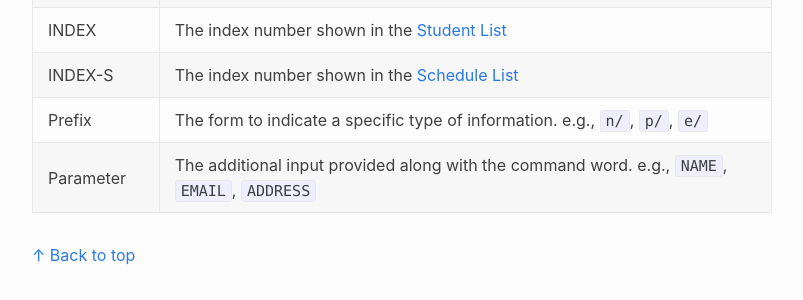
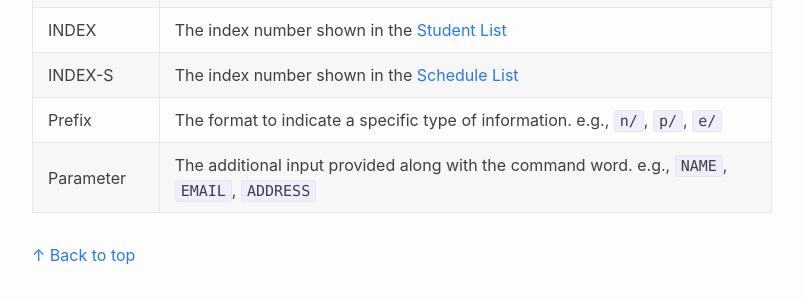
Before and after one commit to AY2223S1-CS2103T-T09-4/tp-clone-for-cs2101UG, a Jekyll site: the page built from docs/UserGuide_CS2101.md, in a window 1280 px wide and 900 px high, scrolled down 30595 px. Shown: the part 150-450 px from the top of the window, without its empty margins (238-1041 px from the left). Built offline with Jekyll 4.4.1, drawn with Linux system fonts in a browser that asks for light colours; our own code applies the rules of GitHub Pages for plain Markdown files.

Commit message:
Fix naming

```diff
--- a/docs/UserGuide_CS2101.md
+++ b/docs/UserGuide_CS2101.md
@@ -779,7 +779,7 @@ A: Follow the following procedure to open the application correctly.
 | Day-of-Week | 3-letter Abbreviation; case-insensitive e.g., Mon, MON                                      |
 | INDEX       | The index number shown in the [Student List](#ui-overview)                                  |
 | INDEX-S     | The index number shown in the [Schedule List](#ui-overview)                                 |
-| Prefix      | The form to indicate a specific type of information. e.g., `n/`, `p/`, `e/`                 |
+| Prefix      | The format to indicate a specific type of information. e.g., `n/`, `p/`, `e/`                |
 | Parameter   | The additional input provided along with the command word. e.g., `NAME`, `EMAIL`, `ADDRESS` |
 
 
```
